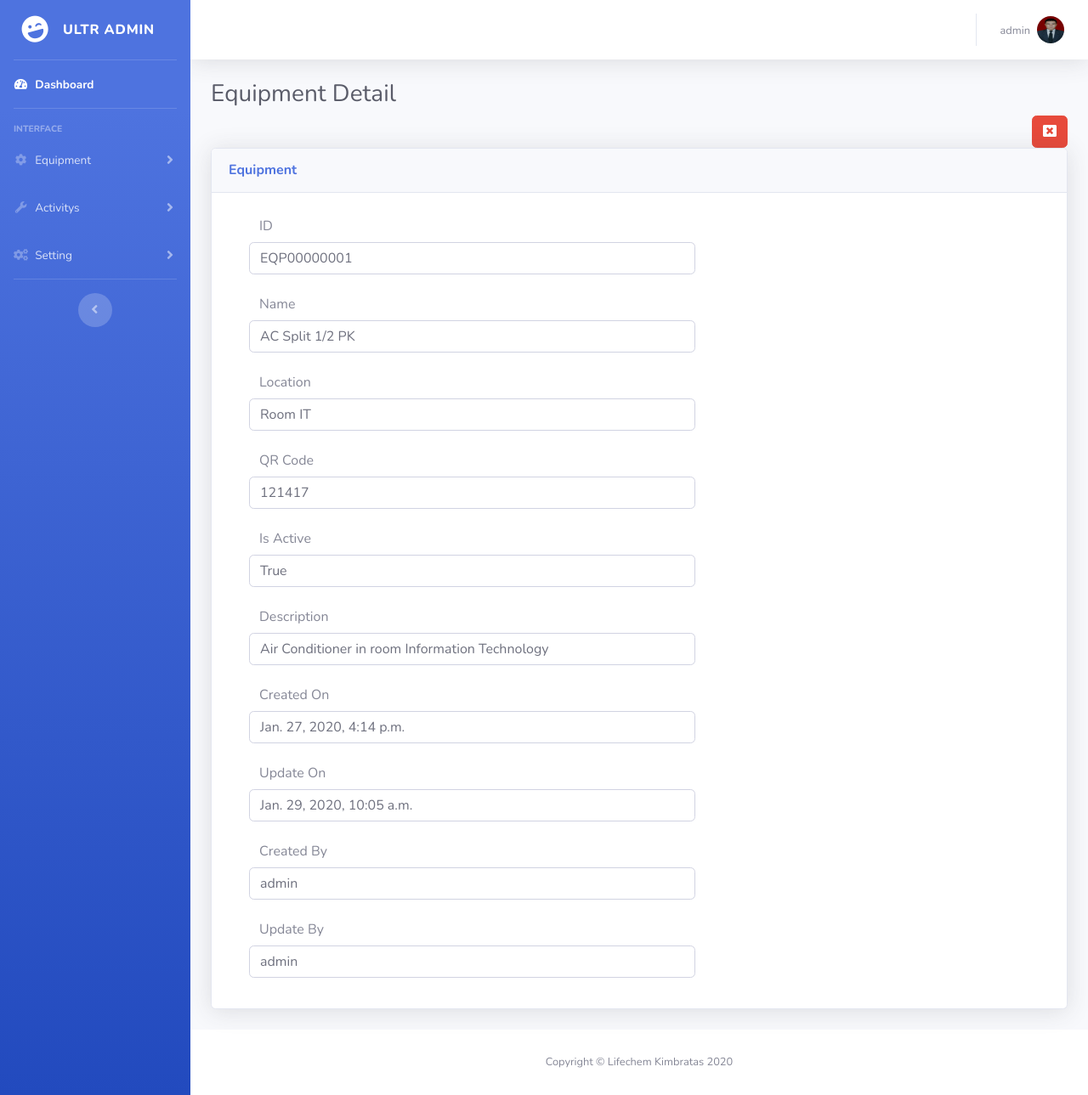
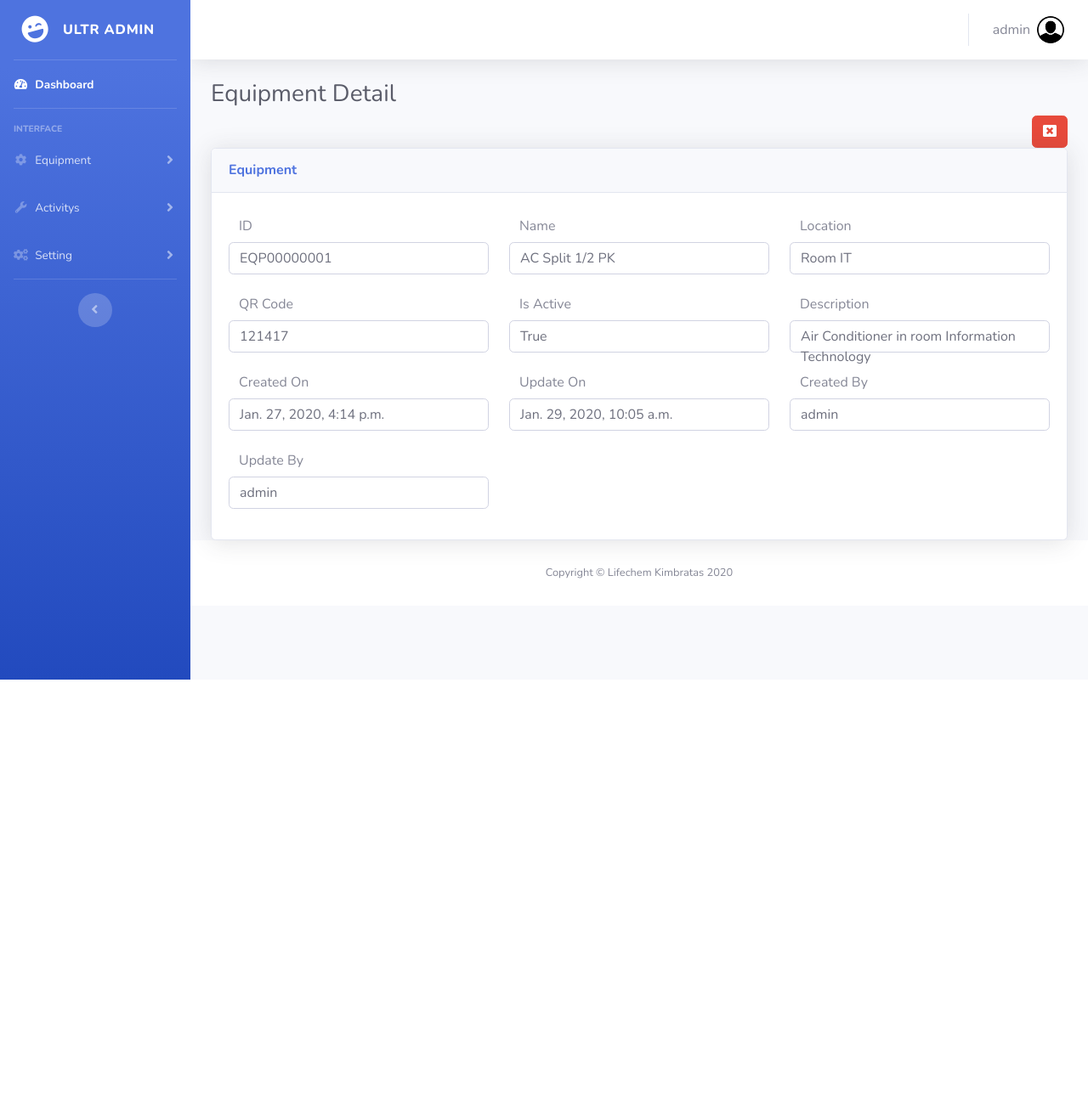
Before and after one commit to Ian-Ang/django-react-native, a Django app: a page that uses Loss_Time_Reporting/Templates/layout/topbar.html in a window 1280 px wide. Shown: the whole page at 85% size. After the commit the page ends 800 px from the top, so only its background shows below. Run offline with Django 3.2, Linux system fonts and the light colour scheme; a user stored in the database is signed in; data comes from the database, SQL or seed files in the repository; both versions use the stored data as it was after the commit; some libraries are stand-ins or nearby versions.

Commit message:
Update 30-01-2019 17:30

```diff
--- a/Loss_Time_Reporting/Equipment/templates/equipment_detail.html
+++ b/Loss_Time_Reporting/Equipment/templates/equipment_detail.html
@@ -9,90 +9,102 @@
       <span class="d-lg-inline"><a class="btn btn-danger" href="{% url 'Equipment:Equipment_List'%}"><i class="fa fa-window-close"></i></a></span>
     </div>
   </div>
-  <div class="card shadow mb-4 list_filter_row">
+  <div class="card shadow">
       <div class="card-header py-3">
           <h6 class="m-0 font-weight-bold text-primary">Equipment</h6>
       </div>
       <div class="card-body">
-        <div class="col-lg-12">
+        <div class="row">
           {% if equipment.id %}
-          <div class="col-7">
+          <div class="col-12 col-sm-12 col-md-6 col-lg-4 ml-auto mr-auto">
             <div class="form-group">
-              <label for="id" class="col-5 col-form-label">ID</label>
+              <label for="id" class="col col-form-label">ID</label>
               <div class="form-control">{{equipment.id}}</div>
             </div>
           </div>
           {% endif %}
           {% if equipment.name %}
-          <div class="col-7">
+          <div class="col-12 col-sm-12 col-md-6 col-lg-4 ml-auto mr-auto">
             <div class="form-group">
-              <label for="id" class="col-5 col-form-label">Name</label>
+              <label for="id" class="col col-form-label">Name</label>
               <div class="form-control">{{equipment.name}}</div>
             </div>
           </div>
           {% endif %}
           {% if equipment.locate_id %}
-          <div class="col-7">
+          <div class="col-12 col-sm-12 col-md-6 col-lg-4 ml-auto mr-auto">
             <div class="form-group">
-              <label for="id" class="col-5 col-form-label">Location</label>
+              <label for="id" class="col col-form-label">Location</label>
               <div class="form-control">{{equipment.locate_id}}</div>
             </div>
           </div>
           {% endif %}
+        </div>
+        <div class="row">
           {% if equipment.qr_code %}
-          <div class="col-7">
+          <div class="col-12 col-sm-12 col-md-6 col-lg-4 ml-auto mr-auto">
             <div class="form-group">
-              <label for="id" class="col-5 col-form-label">QR Code</label>
+              <label for="id" class="col col-form-label">QR Code</label>
               <div class="form-control">{{equipment.qr_code}}</div>
             </div>
           </div>
           {% endif %}
           {% if equipment.is_active %}
-          <div class="col-7">
+          <div class="col-12 col-sm-12 col-md-6 col-lg-4 ml-auto mr-auto">
             <div class="form-group">
-              <label for="id" class="col-5 col-form-label">Is Active</label>
+              <label for="id" class="col col-form-label">Is Active</label>
               <div class="form-control">{{equipment.is_active}}</div>
             </div>
           </div>
           {% endif %}
           {% if equipment.description %}
-          <div class="col-7">
+          <div class="col-12 col-sm-12 col-md-6 col-lg-4 ml-auto mr-auto">
             <div class="form-group">
-              <label for="id" class="col-5 col-form-label">Description</label>
+              <label for="id" class="col col-form-label">Description</label>
               <div class="form-control">{{equipment.description}}</div>
             </div>
           </div>
           {% endif %}
+        </div>
+        <div class="row">
           {% if equipment.created_on %}
-          <div class="col-7">
+          <div class="col-12 col-sm-12 col-md-6 col-lg-4 ml-auto mr-auto">
             <div class="form-group">
-              <label for="id" class="col-5 col-form-label">Created On</label>
+              <label for="id" class="col col-form-label">Created On</label>
               <div class="form-control">{{equipment.created_on}}</div>
             </div>
           </div>
           {% endif %}
           {% if equipment.updated_on %}
-          <div class="col-7">
+          <div class="col-12 col-sm-12 col-md-6 col-lg-4 ml-auto mr-auto">
             <div class="form-group">
-              <label for="id" class="col-5 col-form-label">Update On</label>
+              <label for="id" class="col col-form-label">Update On</label>
               <div class="form-control">{{equipment.updated_on}}</div>
             </div>
           </div>
           {% endif %}
           {% if equipment.created_by%}
-          <div class="col-7">
+          <div class="col-12 col-sm-12 col-md-6 col-lg-4 ml-auto mr-auto">
             <div class="form-group">
-              <label for="id" class="col-5 col-form-label">Created By</label>
+              <label for="id" class="col col-form-label">Created By</label>
               <div class="form-control">{{equipment.created_by}}</div>
             </div>
           </div>
           {% endif %}
+        </div>
+        <div class="row">
           {% if equipment.updated_by %}
-          <div class="col-7">
+          <div class="col-12 col-sm-12 col-md-6 col-lg-4 ml-auto mr-auto">
             <div class="form-group">
-              <label for="id" class="col-5 col-form-label">Update By</label>
+              <label for="id" class="col col-form-label">Update By</label>
               <div class="form-control">{{equipment.updated_by}}</div>
             </div>
+          </div>
+          <div class="col-12 col-sm-12 col-md-6 col-lg-4 ml-auto mr-auto">
+
+          </div>
+          <div class="col-12 col-sm-12 col-md-6 col-lg-4 ml-auto mr-auto">
+
           </div>
           {% endif %}
       </div>
--- a/Loss_Time_Reporting/Templates/layout/topbar.html
+++ b/Loss_Time_Reporting/Templates/layout/topbar.html
@@ -153,16 +153,9 @@
 
     <li class="nav-item dropdown no-arrow">
       <a class="nav-link dropdown-toggle" href="#" id="userDropdown" role="button" data-toggle="dropdown" aria-haspopup="true" aria-expanded="false">
-        <div>
-        <span class="mr-2 d-none d-lg-inline text-gray-600 small">{{user.username}}</span>
-        </div>
-        {% if user.profile_pic %}
-        {% thumbnail request.user.profile_pic "100x100" as im%}
-        <img class="img-profile rounded-circle" src="{{ im.url }}">
-        {% endthumbnail %}
-        {% else %}
-        <img class="img-profile rounded-circle" src="https://source.unsplash.com/K4mSJ7kc0As/120x120">
-        {% endif %}
+        <span class="mr-2 d-none d-lg-inline text-gray-600 middle">{{user.username}}</span>
+
+        <img class="img-profile rounded-circle" src="/static/img/img_adm.png">
       </a>
       <!-- Dropdown - User Information -->
       <div class="dropdown-menu dropdown-menu-right shadow animated--grow-in" aria-labelledby="userDropdown">
```
Also changed, not shown: Loss_Time_Reporting/Activity/templates/activity_list.html (+80 -0 lines), Loss_Time_Reporting/Equipment/templates/equipment_create.html (+29 -25 lines), Loss_Time_Reporting/Equipment/templates/locate_create.html (+24 -22 lines), Loss_Time_Reporting/Equipment/templates/locate_detail.html (+24 -18 lines), Loss_Time_Reporting/Asset/img/img_adm.png (added), Loss_Time_Reporting/db.sqlite3.
